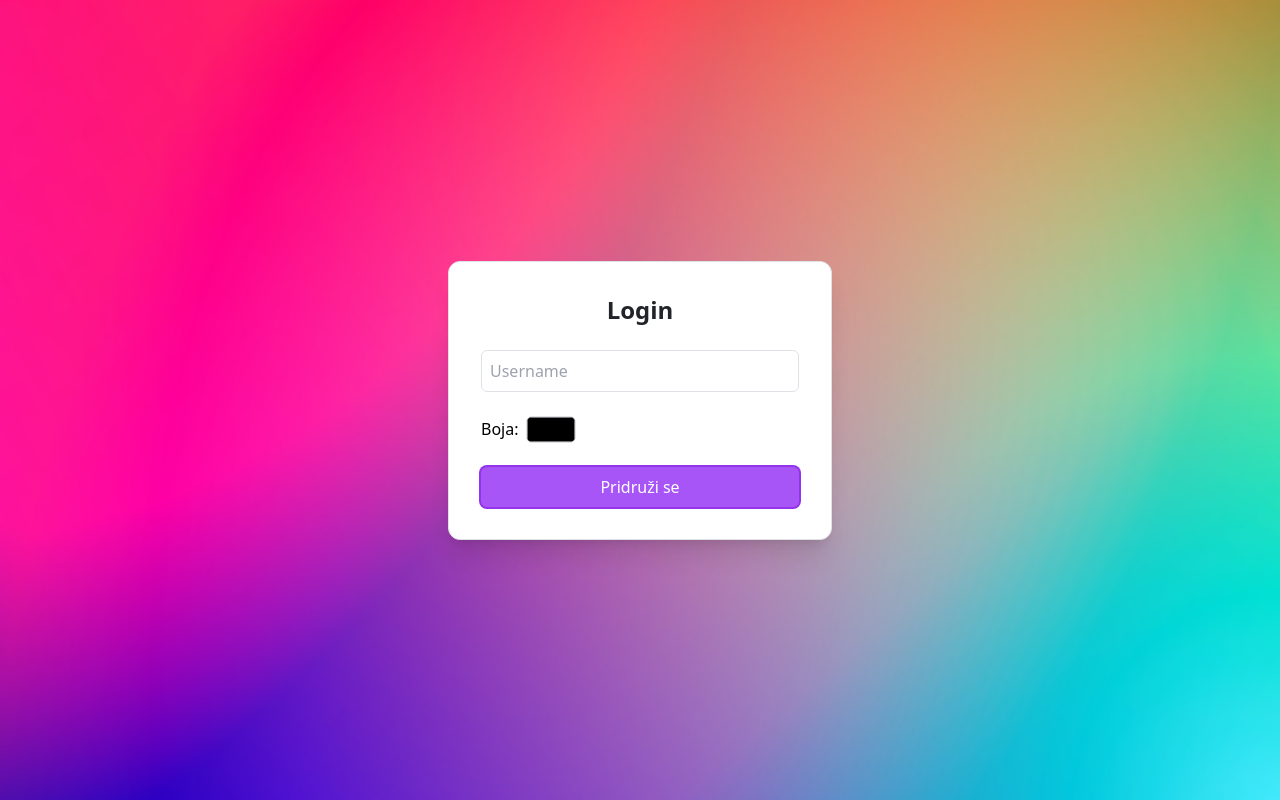
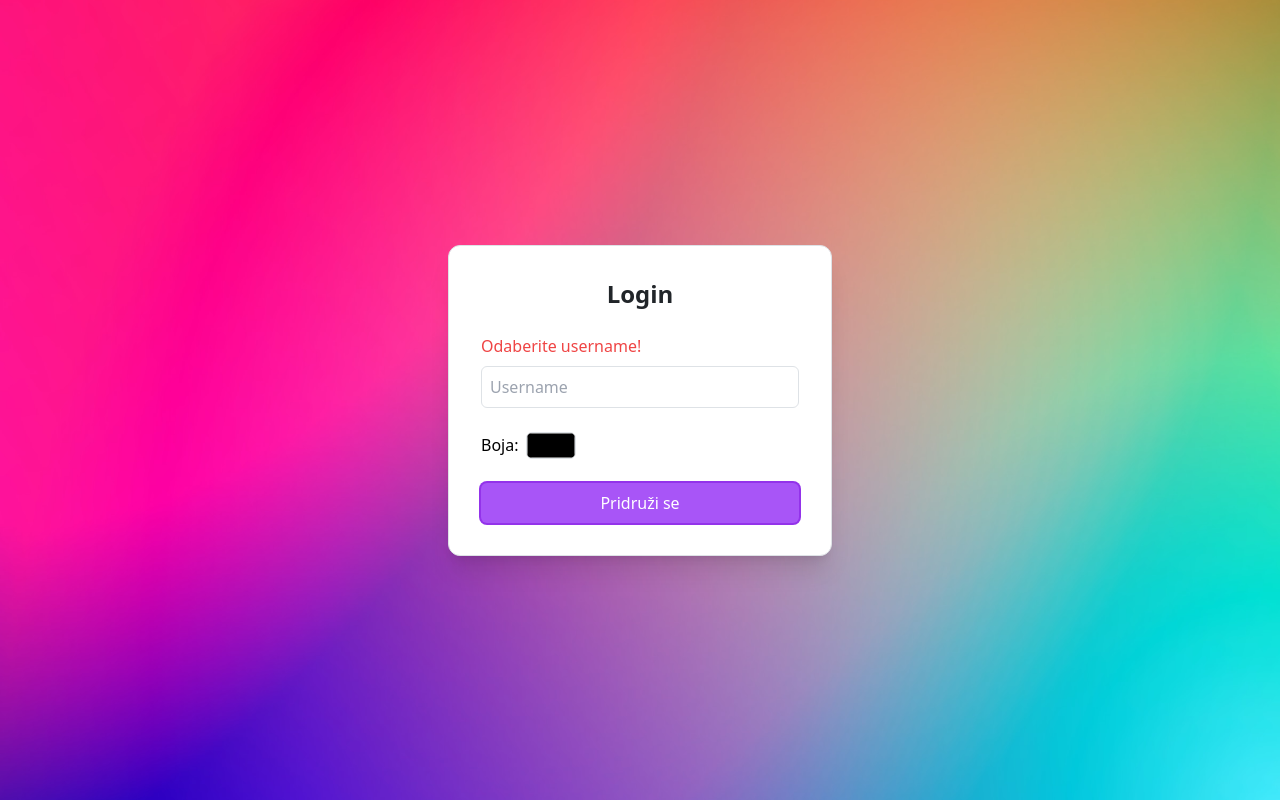
Before and after one commit to David-Krizak/Algechat, a React (Vite) app: page / in a window 1280 px wide. Both pictures are taken after a click on the button "Pridruži se". Built offline with nearby package versions, Linux system fonts and the light colour scheme.

Commit message:
Input feature on empty message
on empty message send prazna poruka string.
LoginScreen v2,errori kao paragraf umjesto window.alert,jer je window alert zahtjevao reload svaki put

```diff
--- a/src/Input.jsx
+++ b/src/Input.jsx
@@ -11,12 +11,19 @@ class Input extends Component {
   };
 
   onSubmit = (e) => {
+    e.preventDefault(); // prevent reload kad submitam message jer je form
     const { onSendMessage } = this.props;
     const { text } = this.state;
-    e.preventDefault();
 
-    this.setState({ text: "" });
-    onSendMessage(text);
+    // ako je poruka prazna postavi state texta na "prazna poruka" i posalji,zatim set state na empty opet
+    if (!text.trim()) {
+      this.setState({ text: "Prazna poruka" }); // cross reference error ako ne postavimo text set state
+      onSendMessage("Prazna poruka");
+      this.setState({ text: "" });
+    } else {
+      this.setState({ text: "" });
+      onSendMessage(text);
+    }
   };
 
   render() {
--- a/src/LoginScreen.jsx
+++ b/src/LoginScreen.jsx
@@ -1,5 +1,4 @@
 /* eslint-disable react/prop-types */
-
 import React, { Component } from "react";
 import "./tailwind.css";
 import "./Index.css";
@@ -8,6 +7,7 @@ class LoginScreen extends Component {
   state = {
     username: "",
     color: "#000000",
+    error: "", // var za error
   };
 
   handleUsernameChange = (event) => {
@@ -21,12 +21,22 @@ class LoginScreen extends Component {
   handleLogin = (event) => {
     event.preventDefault();
     const { username, color } = this.state;
+
+    if (username.length > 16) {
+      this.setState({
+        error: "Korisničko ime mora imati manje od 17 znakova.",
+      });
+      return;
+    } else {
+      this.setState({ error: "" });
+    }
+
     if (!username) {
-      window.alert("Odaberite username!");
+      this.setState({ error: "Odaberite username!" });
       return;
     }
     if (!color) {
-      window.alert("Odaberite boju!");
+      this.setState({ error: "Odaberite boju!" });
       return;
     }
 
@@ -34,12 +44,14 @@ class LoginScreen extends Component {
   };
 
   render() {
-    const { username, color } = this.state;
+    const { username, color, error } = this.state;
 
     return (
       <div className="flex justify-center items-center h-screen" id="PRVI DIV">
         <div className="bg-white bg-opacity-60 p-8 rounded-xl shadow-xl w-96 border border-gray-300">
           <h2 className="mb-4 text-2xl font-bold text-center">Login</h2>
+          {error && <p className="text-red-500 mb-2">{error}</p>}{" "}
+          {/* Prikaz errora ako ima error*/}
           <div className="mb-4">
             <input
               className="w-full p-2 border rounded focus:outline-none focus:ring-2 focus:ring-purple-600"
```
